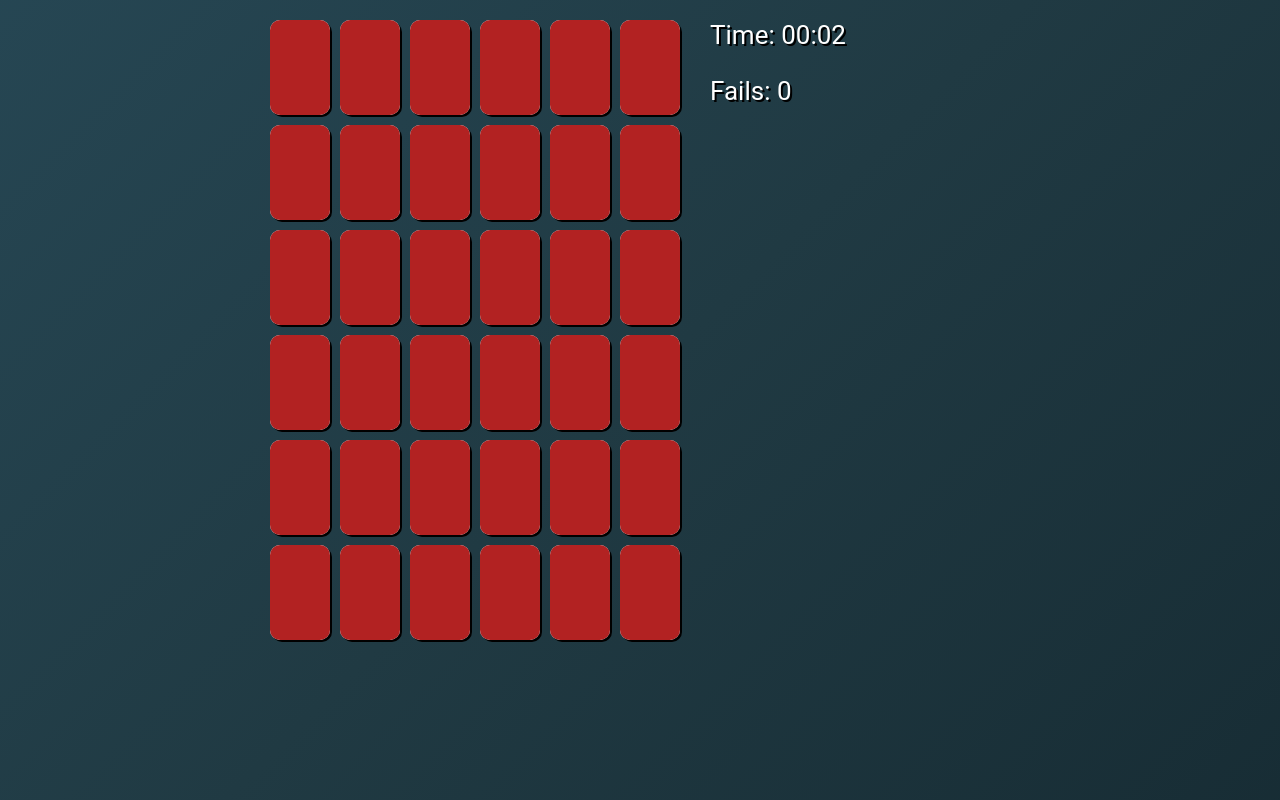
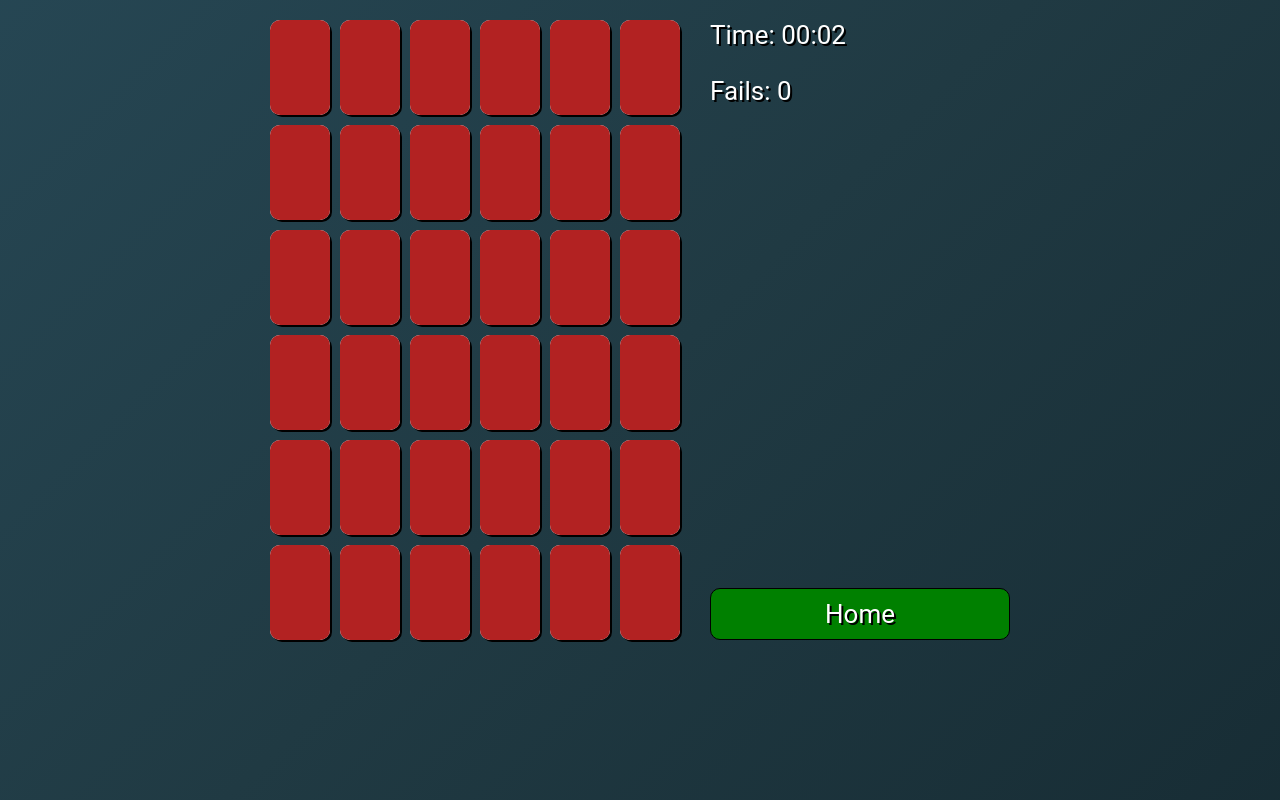
Before and after one commit to bogdankuzzmin/memorize-me, a React (Create React App) app: page / in a window 1280 px wide. Both pictures are taken after typing "Sample" into the empty fields and a click on the button "START". Built offline with nearby package versions, Linux system fonts and the light colour scheme.

Commit message:
[GamePage] - Home button is available during the game

```diff
--- a/src/components/GamePage/GamePage.js
+++ b/src/components/GamePage/GamePage.js
@@ -1,3 +1,4 @@
+import {Fragment} from 'react';
 import {Link} from 'react-router-dom';
 
 import './GamePage.css';
@@ -9,11 +10,10 @@ const gamePage = props => {
   let finishBlock;
   if (props.stopGame) {
     finishBlock = (
-      <div className="game-page__finish">
+      <Fragment>
         <p className="game-page__finish-text">Great Job!</p>
         <Link to="/results" className="game-page__button" onClick={props.resetGame}>Results</Link>
-        <Link to="/" className="game-page__button" onClick={props.resetGame}>Home</Link>
-      </div>
+      </Fragment>
     );
   }
 
@@ -36,7 +36,10 @@ const gamePage = props => {
 
           <p>Fails: {props.fails}</p>
 
-          {finishBlock}
+          <div className="game-page__finish">
+            {finishBlock}
+            <Link to="/" className="game-page__button" onClick={props.resetGame}>Home</Link>
+          </div>
         </div>
       </div>
     </section>
```
